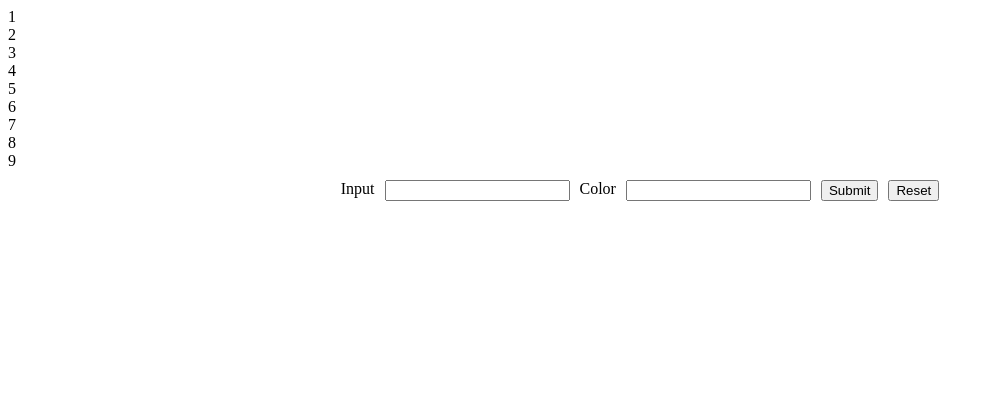
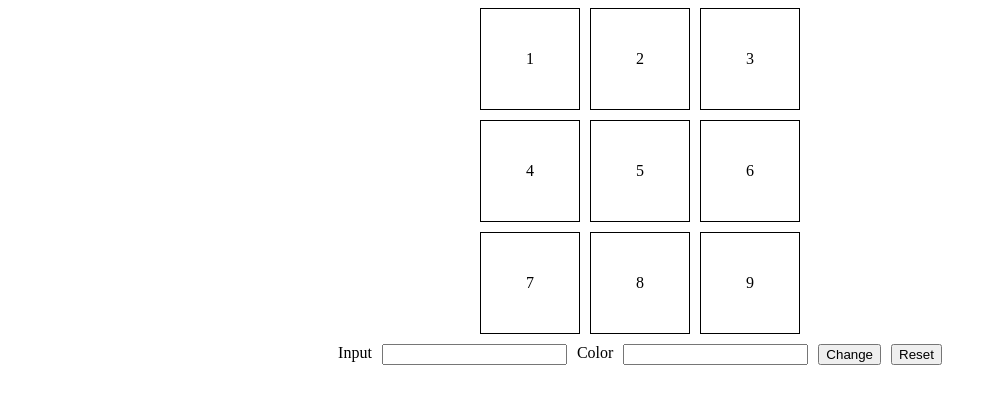
Before and after one commit to acciojob/Replit-Asian-Paints-aswathamaallu007-star, a website: page main.html in a window 1280 px wide. Shown: the whole page, without its empty margins (0-997 px from the left). Drawn offline with Linux system fonts and the light colour scheme.

Commit message:
created a submission

```diff
--- a/main.html
+++ b/main.html
@@ -26,8 +26,8 @@
 		<label for= 'color_id'> Color </label>
 		<input type = 'text' id = 'colour_id' required>
 
-		<input type = 'submit' id = 'change_button'>
-		<input type = 'reset' id = 'reset_button'>
+		<input type = 'submit' id = 'change_button' value = "Change">
+		<input type = 'reset' id = 'reset_button' value = "Reset">
 
 
 	</form>
--- a/styles.css
+++ b/styles.css
@@ -1,10 +1,10 @@
- #grid-container{
+ .grid-container{
         display : grid;
         grid-template-columns: repeat(3,100px);
         justify-content: center;
         gap : 10px;
     }
-    #grid-container > div{
+    .grid-container > div{
         height : 100px;
         border : 1px solid black;
         display:grid;
```
